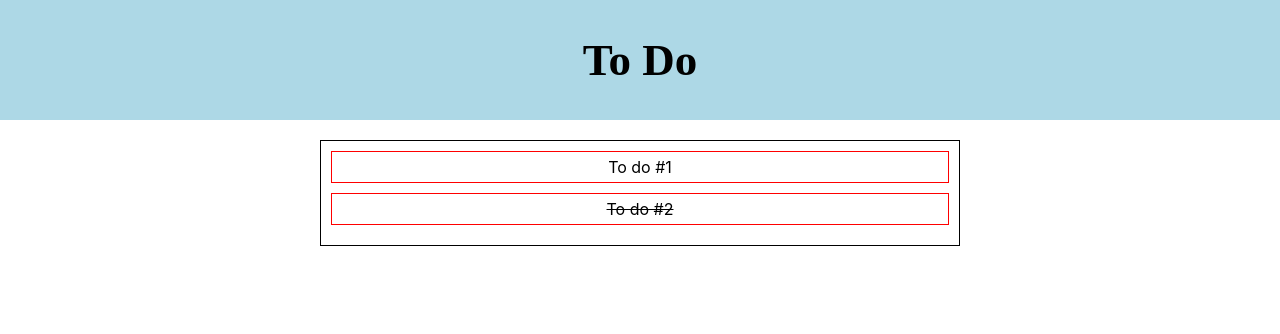
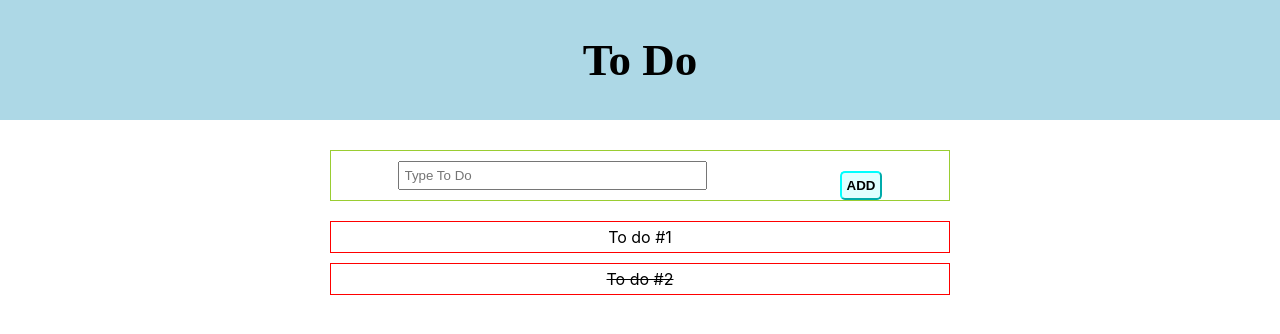
Before and after one commit to magb7/react-redux, a React (Create React App) app: page / in a window 1280 px wide. Shown: the top 334 px of the page. Built offline with nearby package versions, Linux system fonts and the light colour scheme.

Commit message:
change the styled balise to li and ul

```diff
--- a/src/components/ToDo.js
+++ b/src/components/ToDo.js
@@ -2,25 +2,19 @@ import React from "react";
 import styled from "styled-components";
 
 const ToDo = ({ completed, todo }) => {
-  return (
-    <Container completed={completed}>
-      <p>{todo}</p>
-    </Container>
-  );
+  return <StyledList completed={completed}>{todo}</StyledList>;
 };
 
-const Container = styled.div`
+const StyledList = styled.li`
   display: flex;
   justify-content: space-around;
   padding: 5px;
   width: 100%;
   border: 1px solid red;
   margin-bottom: 10px;
-
-  p {
-    text-decoration-line: ${(props) =>
-      props.completed ? "line-through" : "none"};
-  }
+  list-style: none;
+  text-decoration-line: ${(props) =>
+    props.completed ? "line-through" : "none"};
 `;
 
 export default ToDo;
--- a/src/pages/ToDoList.js
+++ b/src/pages/ToDoList.js
@@ -4,6 +4,7 @@ import styled from "styled-components";
 
 //Components
 import ToDo from "../components/ToDo";
+import AddToDo from "../components/AddToDo";
 
 const ToDoList = () => {
   const todos = useSelector((state) => state.todoReducer.todos);
@@ -13,7 +14,9 @@ const ToDoList = () => {
       <Header>
         <h2>To Do</h2>
       </Header>
+
       <ListWrapper>
+        <AddToDo />
         {todos.length ? (
           todos.map((todo) => {
             return (
@@ -45,11 +48,11 @@ const Header = styled.header`
   }
 `;
 
-const ListWrapper = styled.div`
+const ListWrapper = styled.ul`
   display: flex;
   flex-flow: column wrap;
+  align-items: center;
   margin: 20px auto;
-  border: 1px solid black;
   width: 50vw;
   padding: 10px;
 `;
```
